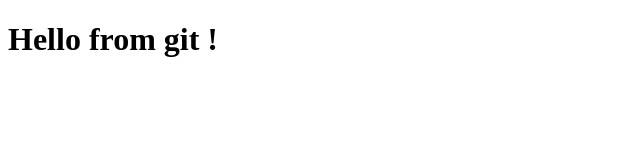
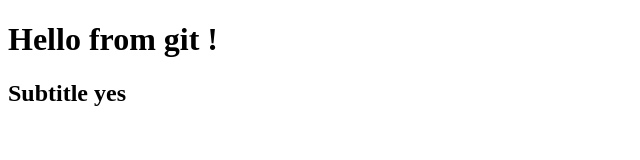
Before and after one commit to khalidlakbuichy/pfe, a plain HTML site: page index.html in a window 1280 px wide. Shown: the whole page, without its empty margins (0-640 px from the left). Drawn offline with Linux system fonts and the light colour scheme.

Commit message:
Add a subtitle

```diff
--- a/index.html
+++ b/index.html
@@ -8,5 +8,6 @@
 </head>
 <body>
     <h1>Hello from git !</h1>
+    <h2>Subtitle yes</h2>
 </body>
 </html>
```
